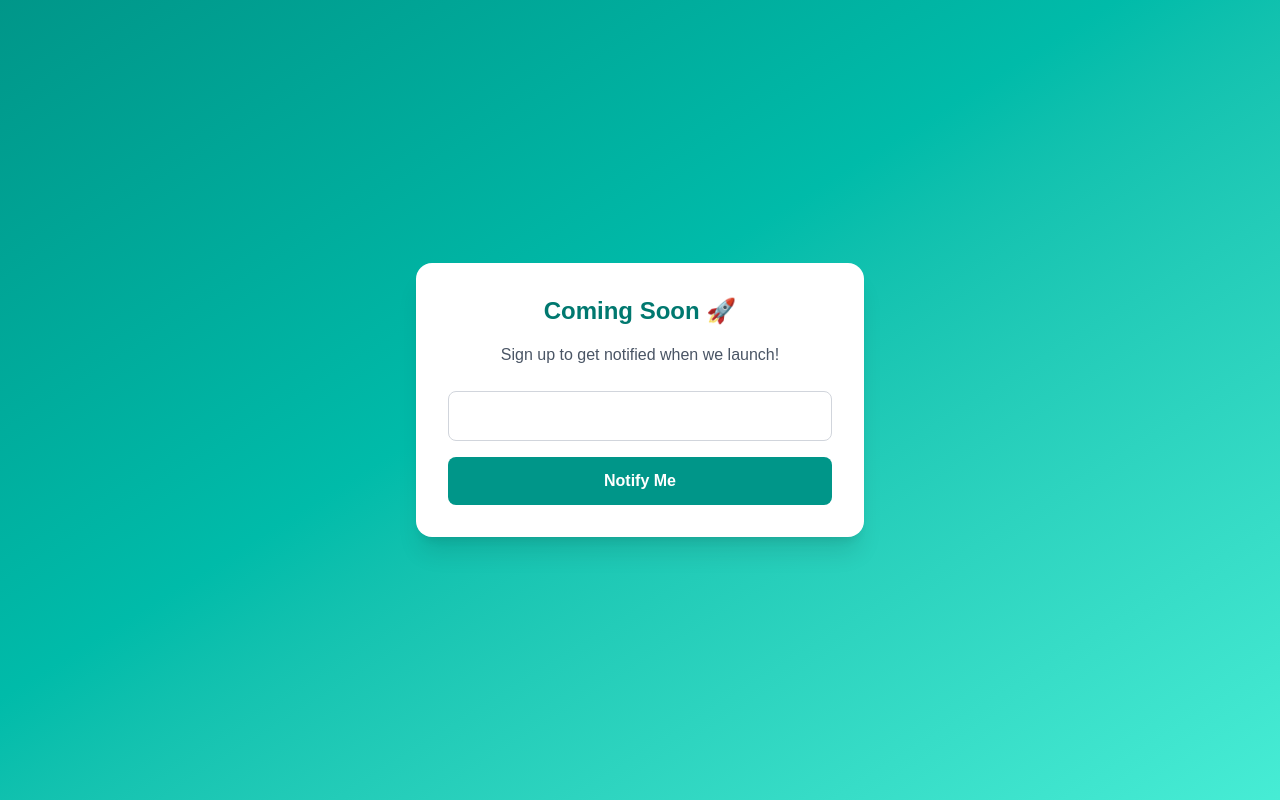
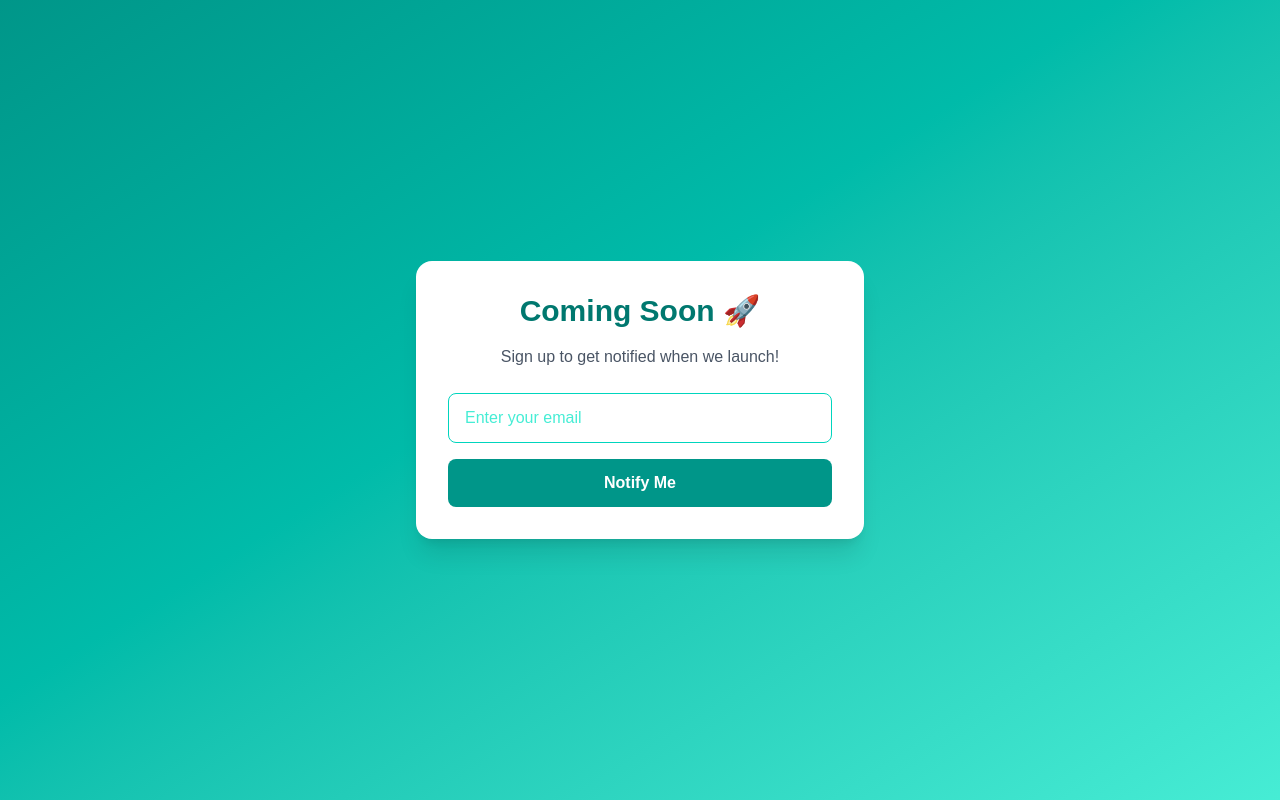
Before and after one commit to nirmal-josekutty/zivek, a Next.js app: page / in a window 1280 px wide. Built offline with nearby package versions, Linux system fonts and the light colour scheme.

Commit message:
Updated Coming Soon page with teal input + branding

```diff
--- a/app/page.tsx
+++ b/app/page.tsx
@@ -8,7 +8,7 @@ export default function ComingSoon() {
 
   const handleSubmit = async (e: React.FormEvent) => {
     e.preventDefault();
-    if (!email) return setMessage("nirmaljosekutty@gmail.com");
+    if (!email) return setMessage("Please enter a valid email.");
 
     setLoading(true);
     setMessage("");
@@ -36,8 +36,15 @@ export default function ComingSoon() {
   return (
     <div className="flex flex-col items-center justify-center min-h-screen bg-gradient-to-br from-teal-600 to-teal-300 p-6">
       <div className="bg-white shadow-xl rounded-2xl p-8 max-w-md w-full">
-        <h1 className="text-2xl font-bold text-center text-teal-700 mb-4">Coming Soon 🚀</h1>
-        <p className="text-center text-gray-600 mb-6">Sign up to get notified when we launch!</p>
+
+
+
+        <h1 className="text-3xl font-bold text-center text-teal-700 mb-4">
+          Coming Soon 🚀
+        </h1>
+        <p className="text-center text-gray-600 mb-6">
+          Sign up to get notified when we launch!
+        </p>
 
         <form onSubmit={handleSubmit} className="space-y-4">
           <input
@@ -45,7 +52,7 @@ export default function ComingSoon() {
             placeholder="Enter your email"
             value={email}
             onChange={(e) => setEmail(e.target.value)}
-            className="w-full px-4 py-3 border border-gray-300 rounded-lg focus:ring-2 focus:ring-teal-500 outline-none"
+            className="w-full px-4 py-3 border border-teal-400 rounded-lg focus:ring-2 focus:ring-teal-500 outline-none text-teal-700 placeholder-teal-300"
           />
           <button
             type="submit"
@@ -57,7 +64,7 @@ export default function ComingSoon() {
         </form>
 
         {message && (
-          <p className="mt-4 text-center text-gray-700">{message}</p>
+          <p className="mt-4 text-center text-gray-700 font-medium">{message}</p>
         )}
       </div>
     </div>
```
